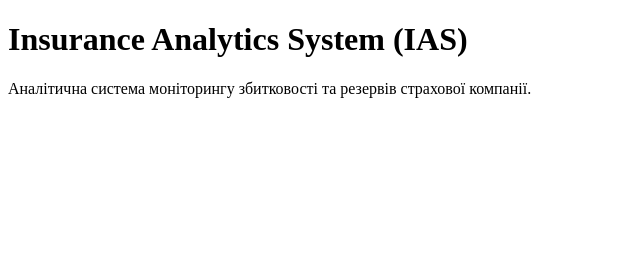
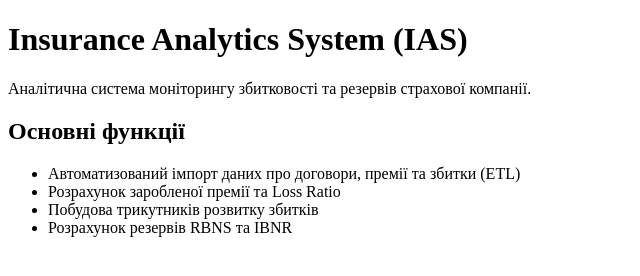
Before and after one commit to humeniuk2310937703-design/ias-git-web, a plain HTML site: page index.html in a window 1280 px wide. Shown: the whole page, without its empty margins (0-640 px from the left). Drawn offline with Linux system fonts and the light colour scheme.

Commit message:
Add project description and key functions

```diff
--- a/index.html
+++ b/index.html
@@ -7,5 +7,13 @@
 <body>
   <h1>Insurance Analytics System (IAS)</h1>
   <p>Аналітична система моніторингу збитковості та резервів страхової компанії.</p>
+
+  <h2>Основні функції</h2>
+  <ul>
+    <li>Автоматизований імпорт даних про договори, премії та збитки (ETL)</li>
+    <li>Розрахунок заробленої премії та Loss Ratio</li>
+    <li>Побудова трикутників розвитку збитків</li>
+    <li>Розрахунок резервів RBNS та IBNR</li>
+  </ul>
 </body>
 </html>
```
